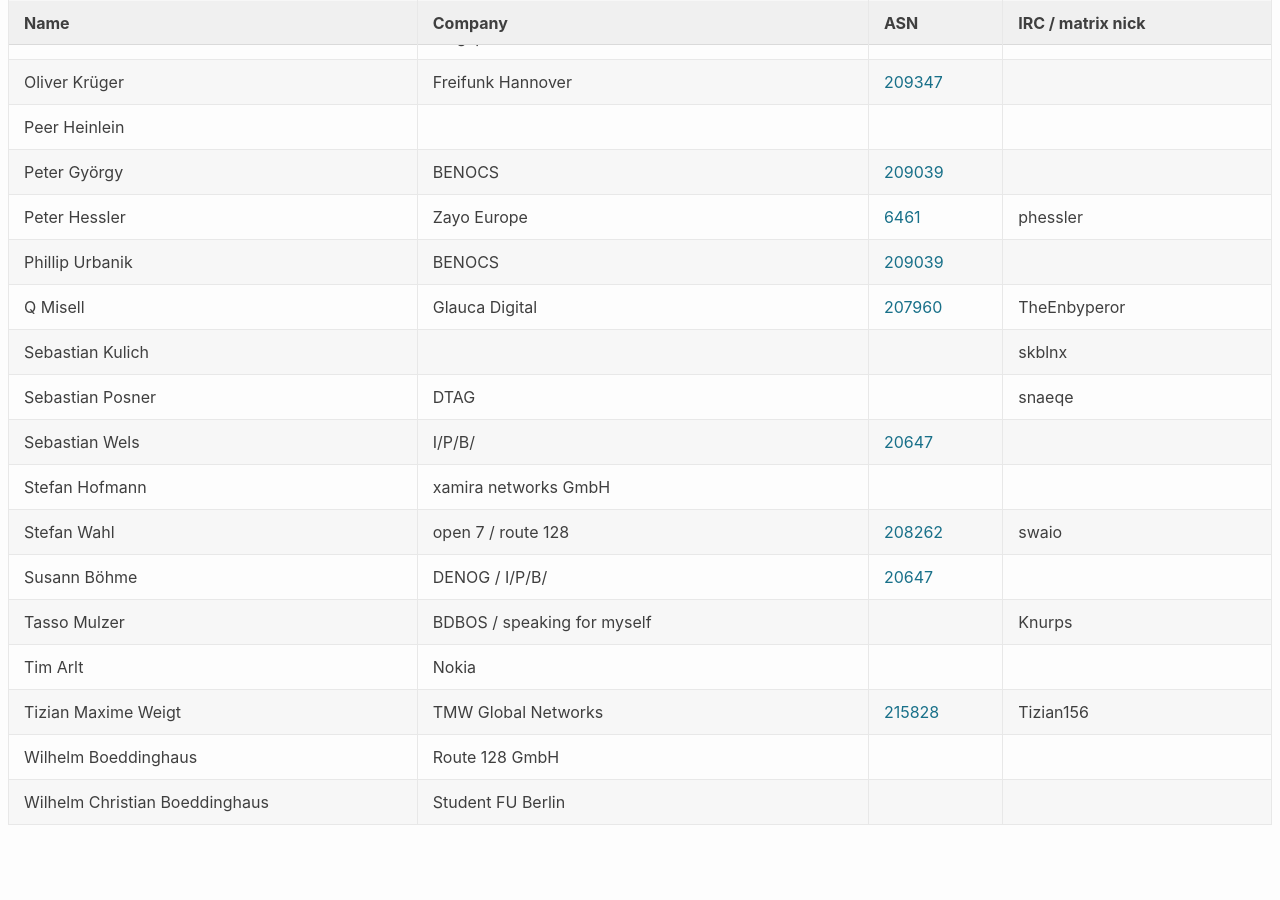
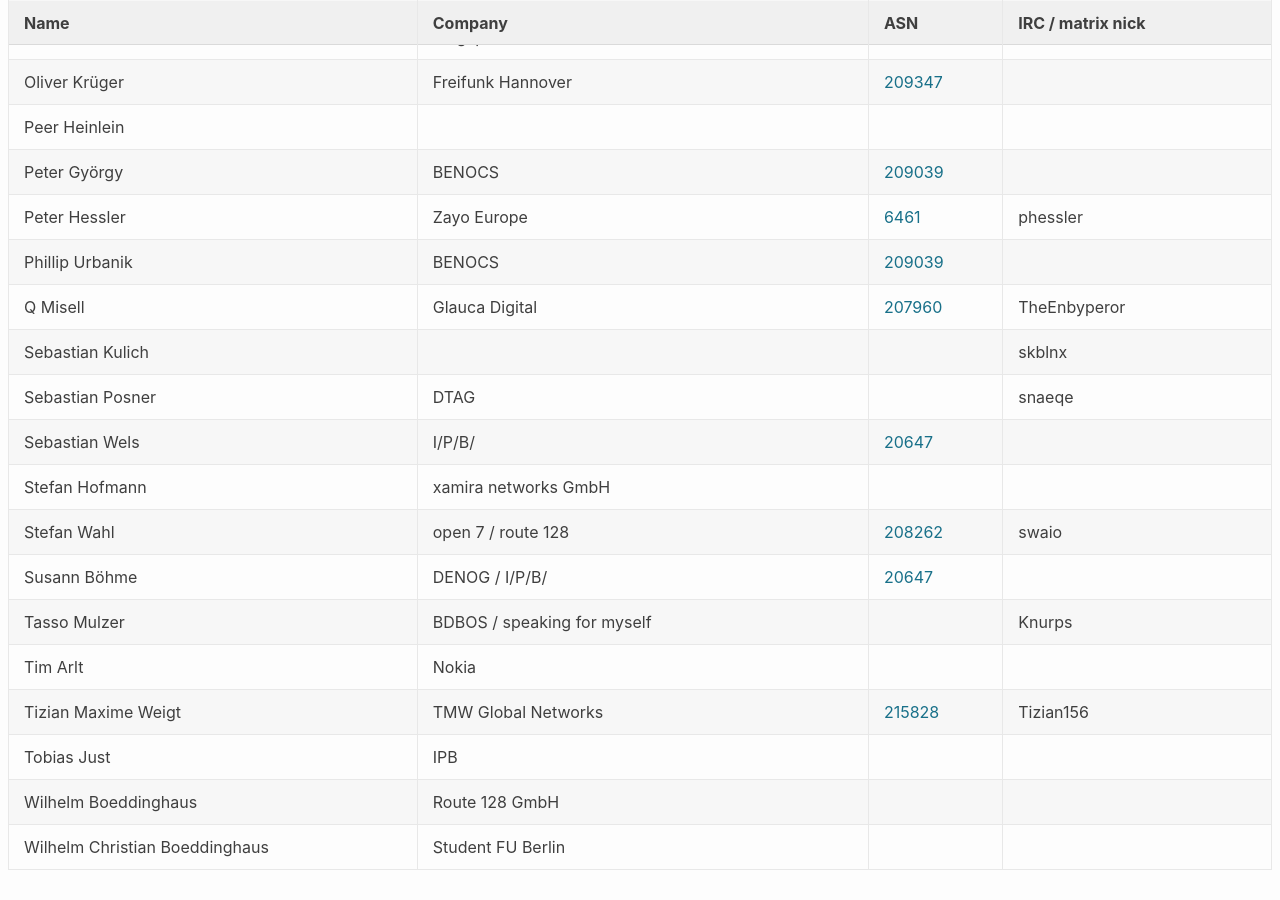
Before and after one commit to denog/pretix-attendeelist, a Jekyll site: the page built from denogmeetup25-03/index.markdown, in a window 1280 px wide and 900 px high, scrolled down 1389 px. Built offline with Jekyll 4.4.1, drawn with Linux system fonts in a browser that asks for light colours; before the commit the page ends 2244 px from its top, so only the background shows below that.

Commit message:
Latest data: Thu Mar 13 10:10:54 UTC 2025

```diff
--- a/_data/attendees_denogmeetup25-03.json
+++ b/_data/attendees_denogmeetup25-03.json
@@ -276,6 +276,12 @@
     "asn": "215828"
   },
   {
+    "name": "Tobias Just",
+    "company": "IPB",
+    "irc": null,
+    "asn": null
+  },
+  {
     "name": "Wilhelm Boeddinghaus",
     "company": "Route 128 GmbH",
     "irc": null,
```
